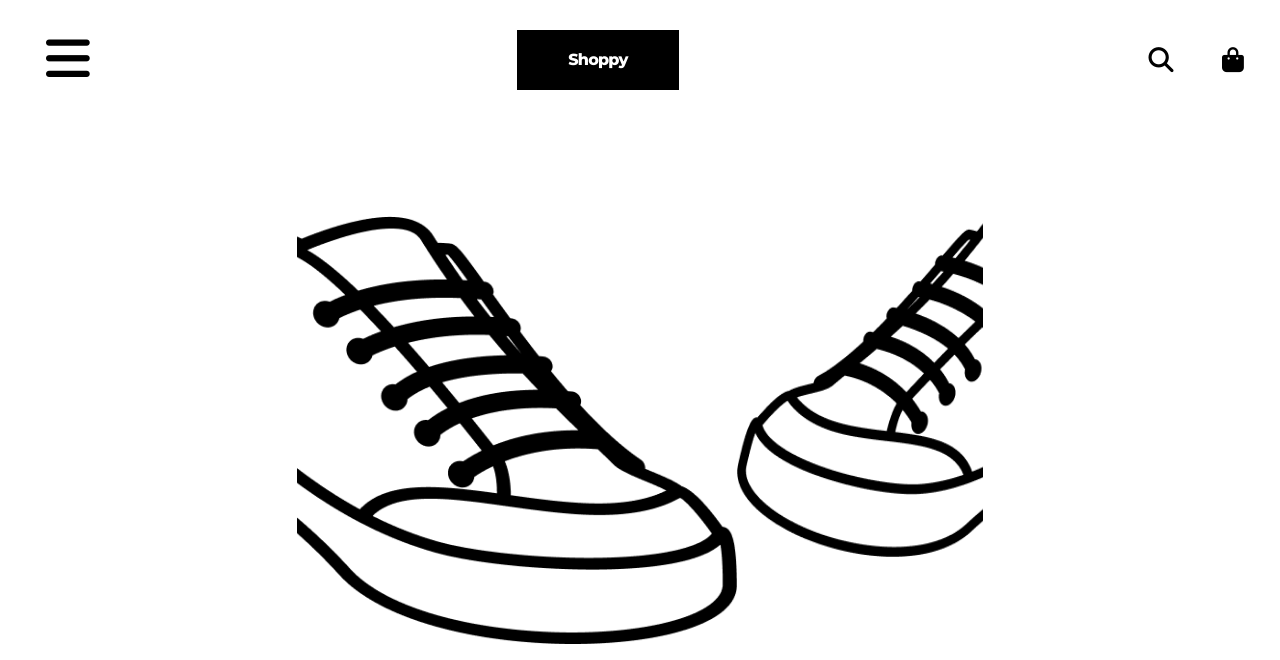
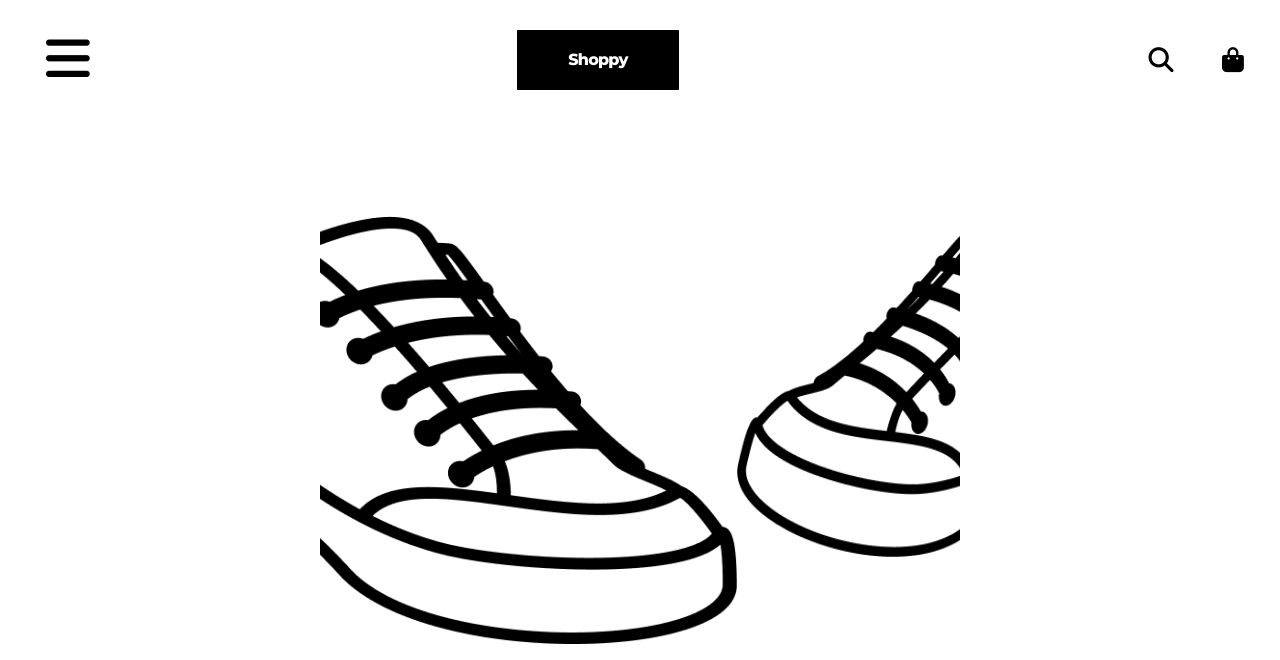
Before and after one commit to BogdanRets/HW_1, a plain HTML site: page hw_6_11082022/index.html in a window 1280 px wide. Shown: the top 660 px of the page. Drawn offline with Linux system fonts and the light colour scheme.

Commit message:
Add files via upload

```diff
--- a/hw_6_11082022/style/style.css
+++ b/hw_6_11082022/style/style.css
@@ -374,7 +374,7 @@ footer{
     .sect1_blck_boot {
         display: flex;
         margin-bottom: 2.5rem;
-        width: 686px;
+        width: 640px;
         overflow: hidden;
     }
     .sect1_blck_text,
```
